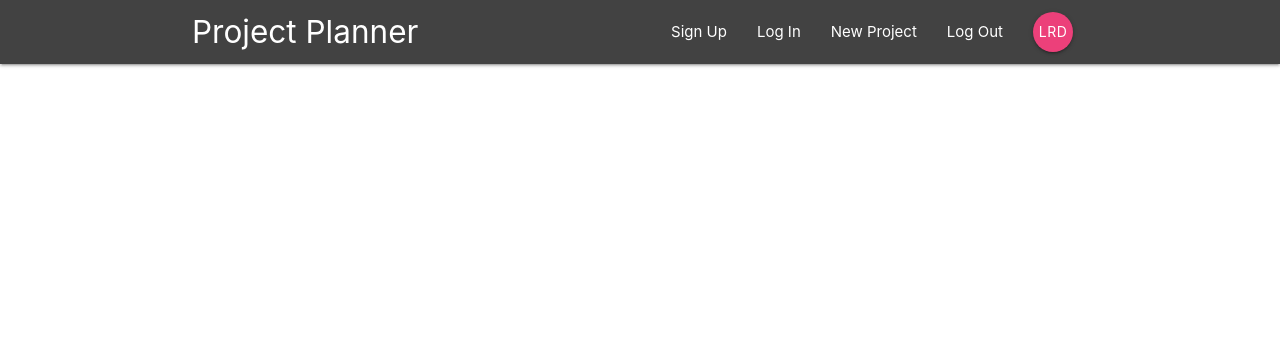
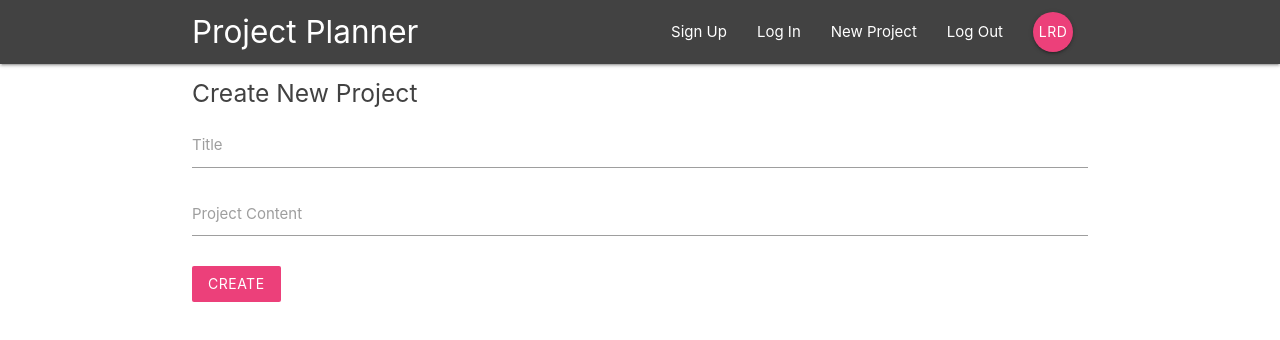
Before and after one commit to liamrdawson/project-planner, a React (Create React App) app: page /create in a window 1280 px wide. Shown: the top 340 px of the page. Built offline with nearby package versions, Linux system fonts and the light colour scheme.

Commit message:
build the CreateProject component and form

```diff
--- a/src/App.js
+++ b/src/App.js
@@ -5,6 +5,7 @@
 import ProjectDetails from './components/projects/ProjectDetails';
 import SignIn from './components/auth/SignIn';
 import SignUp from './components/auth/SignUp';
+import CreateProject from './components/projects/CreateProject';
 
 function App() {
   return (
@@ -16,6 +17,7 @@
           <Route path='/project:id' component={ProjectDetails} />
           <Route path='/signin' component={SignIn} />
           <Route path='/signup' component={SignUp} />
+          <Route path='/create' component={CreateProject} />
         </Switch>
       </div>
     </BrowserRouter>
--- a/src/components/projects/CreateProject.js
+++ b/src/components/projects/CreateProject.js
@@ -0,0 +1,45 @@
+import React, { Component } from 'react'
+
+class CreateProject extends Component {
+
+    state = {
+        title: '',
+        content: ''
+    }
+
+    handleChange = (e) => {
+        this.setState({
+            [e.target.id]: e.target.value
+        });
+    }
+
+    handleSubmit = (e) => {
+        e.preventDefault();
+        console.log(this.state);
+    }
+
+    render() {
+        return (
+            <div className="container">
+                <form onSubmit={this.handleSubmit} className="white">
+                    <h5 className="grey-text text-darken-3">Create New Project</h5>
+                    <div className="input-field">
+                        <label htmlFor="title">Title</label>
+                        <input type="text" id="title" onChange={this.handleChange}/>
+                    </div>
+                    <div className="input-field">
+                        <label htmlFor="content">Project Content</label>
+                        <textarea id="content"className="materialize-textarea" onChange={this.handleChange}>
+
+                        </textarea>
+                    </div>
+                    <div className="input-field">
+                        <button className="btn pink lighten-1 z-depth-0">Create</button>
+                    </div>
+                </form>
+            </div>
+        )
+    }
+}
+
+export default CreateProject;
```
